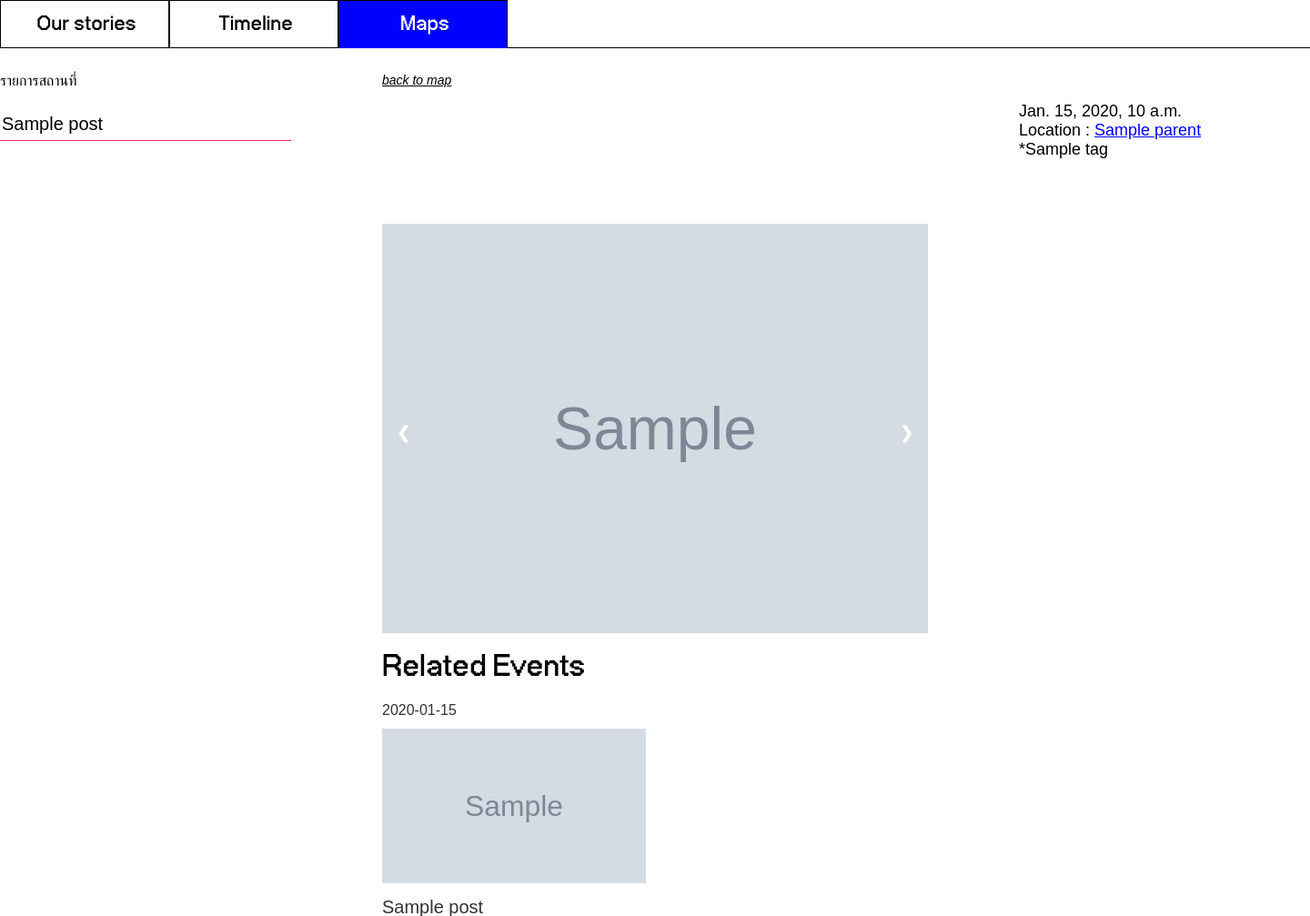
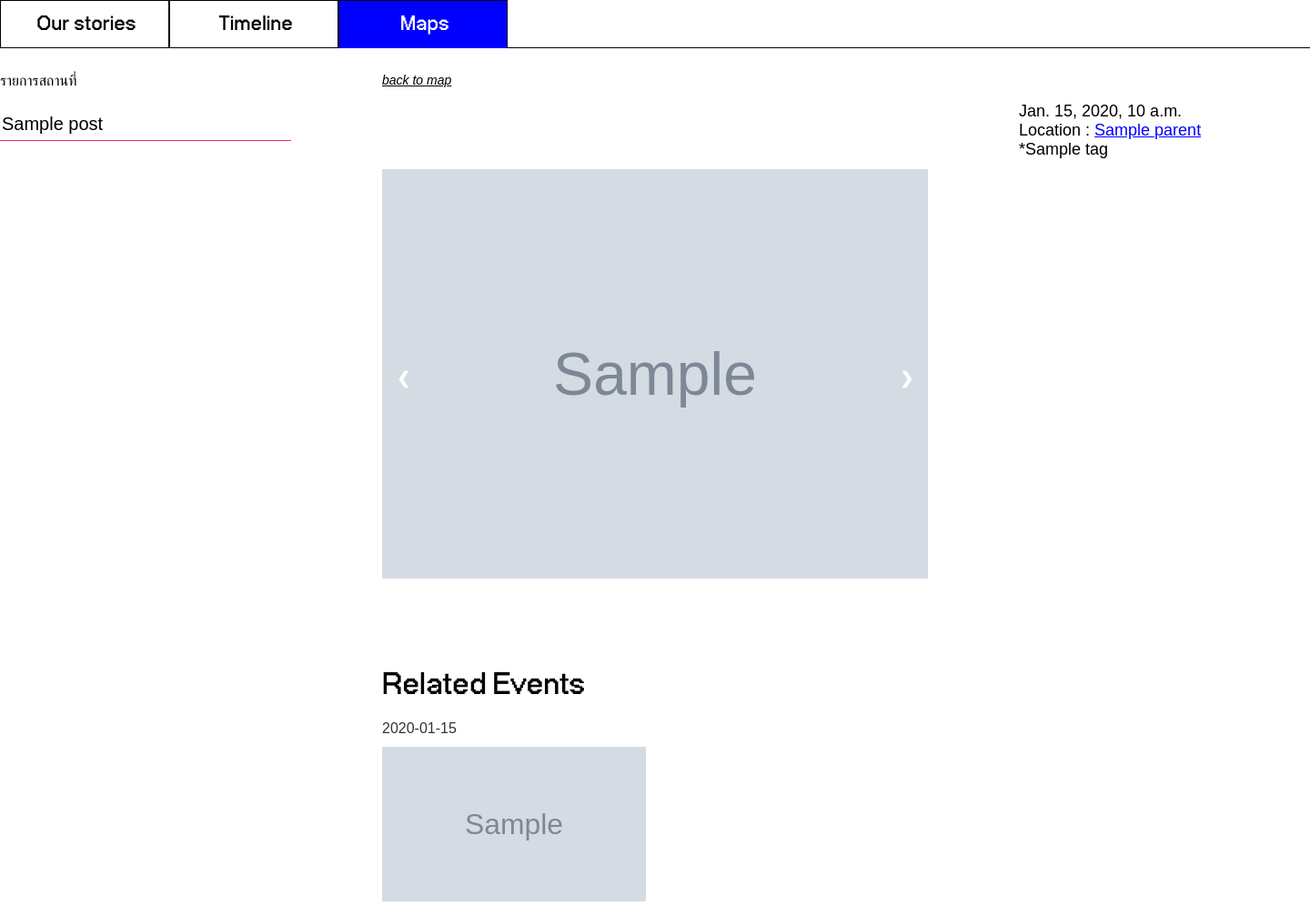
Before and after one commit to khajer/nanglerng, a Django app: template nanglerng/templates/community/mapLoc.html in a window 1440 px wide. Shown: the part 64-1071 px from the top of the page at 91% size. Run offline with Django 3.2, Linux system fonts and the light colour scheme; tables that the repository leaves empty hold one stand-in row (values such as "Sample post"); the template is opened without the code that fills it: values that come from a table or form of the project are taken from there, most other values are stand-ins (such as "Sample title", 1, 10 or a date in 2020); grey boxes marked "Sample" are stand-in pictures; some libraries are stand-ins or nearby versions; some web fonts are replaced.

Commit message:
update change layout

```diff
--- a/nanglerng/static/css/map_location.css
+++ b/nanglerng/static/css/map_location.css
@@ -14,7 +14,7 @@
 }
 
 .image{
-    padding: 20px 0 20px 0;
+    padding: 20px 0 100px 0;
 }
 
 .img-relate{
@@ -29,11 +29,7 @@
     padding: 0 0 20px 0;
 }
 .content-raw{
-    /* font-size: 46px;
-    line-height: 80px;
-    font-weight: 300;
-    font-family: 'Noto Sans Thai Looped', sans-serif; */
-    padding-bottom: 100px;
+    padding-bottom: 40px;
 }
 
 .space-div{
@@ -50,11 +46,7 @@
         padding: 0 0 40px 0;
     }
     .content-raw{
-        /* font-size: 46px;
-        line-height: 80px;
-        font-weight: 300;
-        font-family: 'Noto Sans Thai Looped', sans-serif; */
-        padding-bottom: 100px;
+        padding-bottom: 40px;
     }
     .other-link-text{
         font-size: 100px;
--- a/nanglerng/static/css/whatson.css
+++ b/nanglerng/static/css/whatson.css
@@ -150,7 +150,8 @@ li.tab-active{
     display: flex;
     flex-direction: row;
     flex-wrap: wrap;
-    justify-content: space-between;
+    justify-content: flex-start;
+    gap: 45px;
 
 }
 
--- a/nanglerng/templates/tags/index.html
+++ b/nanglerng/templates/tags/index.html
@@ -4,8 +4,8 @@
         {% load static %}
         <link rel="shortcut icon" type="image/png" href="{% static 'favicon.ico' %}"/>
         <script src="{% static 'fontawesomefree/js/all.min.js' %}"></script>
+        <link rel="stylesheet" type="text/css" href="{% static 'css/whatson.css' %}">
         <link rel="stylesheet" type="text/css" href="{% static 'css/tags.css' %}">
-        <link rel="stylesheet" type="text/css" href="{% static 'css/whatson.css' %}">
         {% load static %}
         <script src="{% static 'fontawesomefree/js/all.min.js' %}"></script>
         <script src="{% static 'js/footer_botttom.js' %}"></script>
```
Also changed, not shown: nanglerng/static/css/tags.css (+4 -3 lines).
